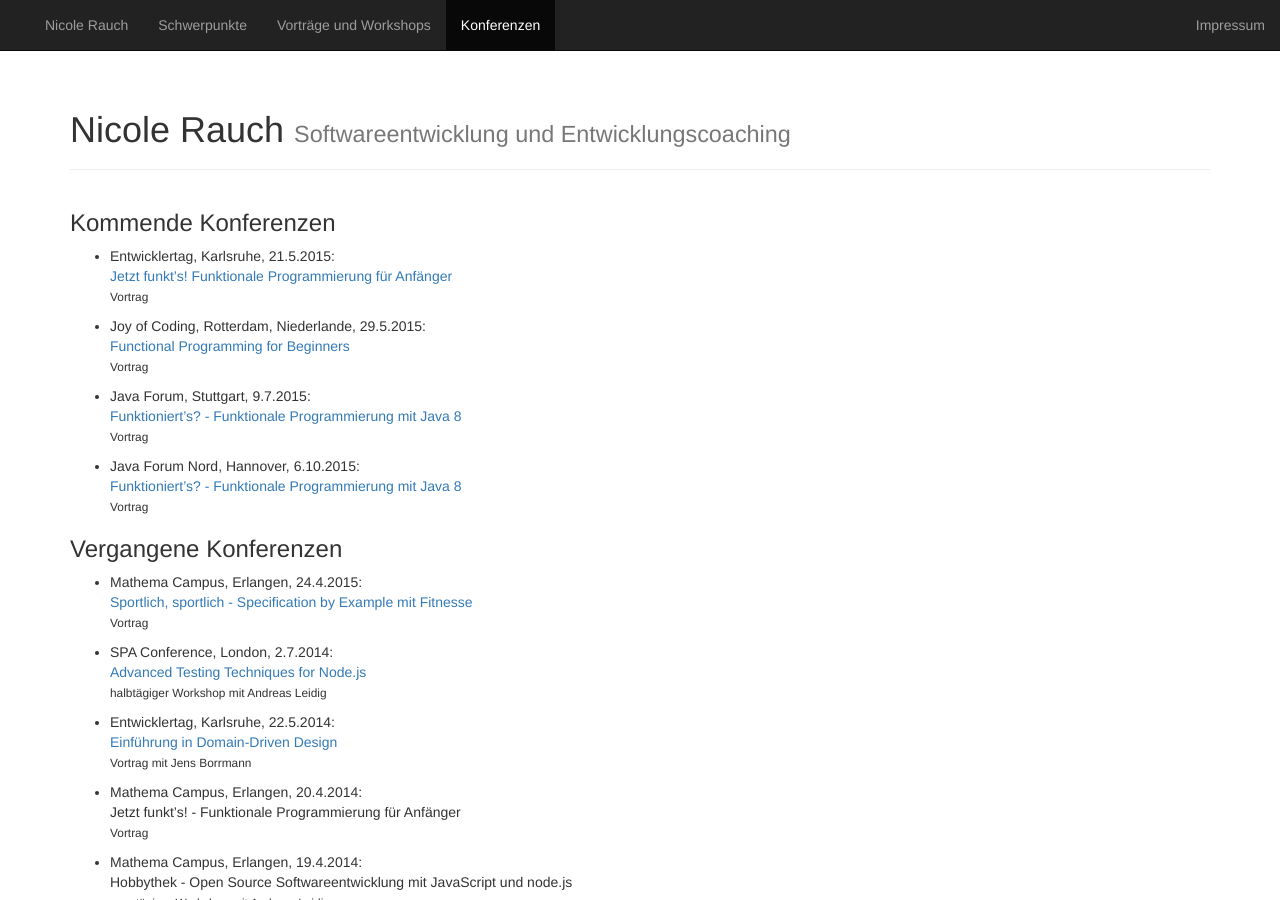
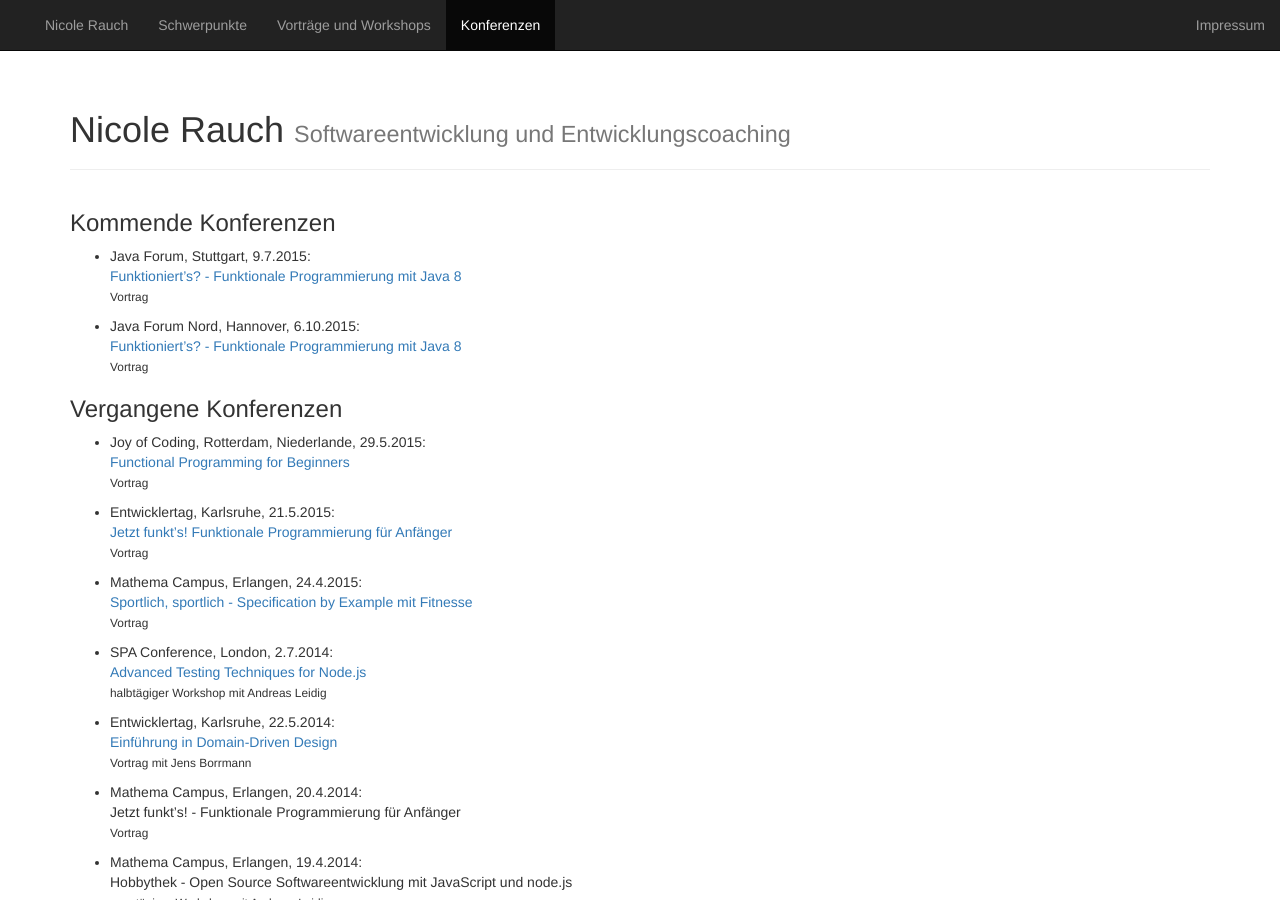
Before and after one commit to NicoleRauch/BusinessWebsite, a Jekyll site: the page built from jekyll/konferenzen.md, in a window 1280 px wide and 900 px high. Built offline with Jekyll 4.4.1, drawn with Linux system fonts in a browser that asks for light colours; nearby versions of some CDN libraries; library files that are not in the unit come from our copies; part of the change alters nothing that is shown.

```diff
--- a/jekyll/konferenzen.md
+++ b/jekyll/konferenzen.md
@@ -3,14 +3,6 @@ layout: default
 ---
 
 ### Kommende Konferenzen
-
-* Entwicklertag, Karlsruhe, 21.5.2015:<br>
-  [Jetzt funkt's! Funktionale Programmierung für Anfänger](https://entwicklertag.de/karlsruhe/2015/jetzt-funkts-funktionale)<br>
-  <small>Vortrag</small>
-
-* Joy of Coding, Rotterdam, Niederlande, 29.5.2015:<br>
-  [Functional Programming for Beginners](http://joyofcoding.org/#functional-programming-for-beginners)<br>
-  <small>Vortrag</small>
 
 * Java Forum, Stuttgart, 9.7.2015:<br>
   [Funktioniert's? - Funktionale Programmierung mit Java 8](http://www.java-forum-stuttgart.de/de/Programm.html)<br>
@@ -22,6 +14,14 @@ layout: default
 
 
 ### Vergangene Konferenzen
+
+* Joy of Coding, Rotterdam, Niederlande, 29.5.2015:<br>
+  [Functional Programming for Beginners](http://joyofcoding.org/#functional-programming-for-beginners)<br>
+  <small>Vortrag</small>
+
+* Entwicklertag, Karlsruhe, 21.5.2015:<br>
+  [Jetzt funkt's! Funktionale Programmierung für Anfänger](https://entwicklertag.de/karlsruhe/2015/jetzt-funkts-funktionale)<br>
+  <small>Vortrag</small>
 
 * Mathema Campus, Erlangen, 24.4.2015:<br>
   [Sportlich, sportlich - Specification by Example mit Fitnesse](http://www.mathema.de/veranstaltungen/mathema-campus/programm#B3)<br>
```
